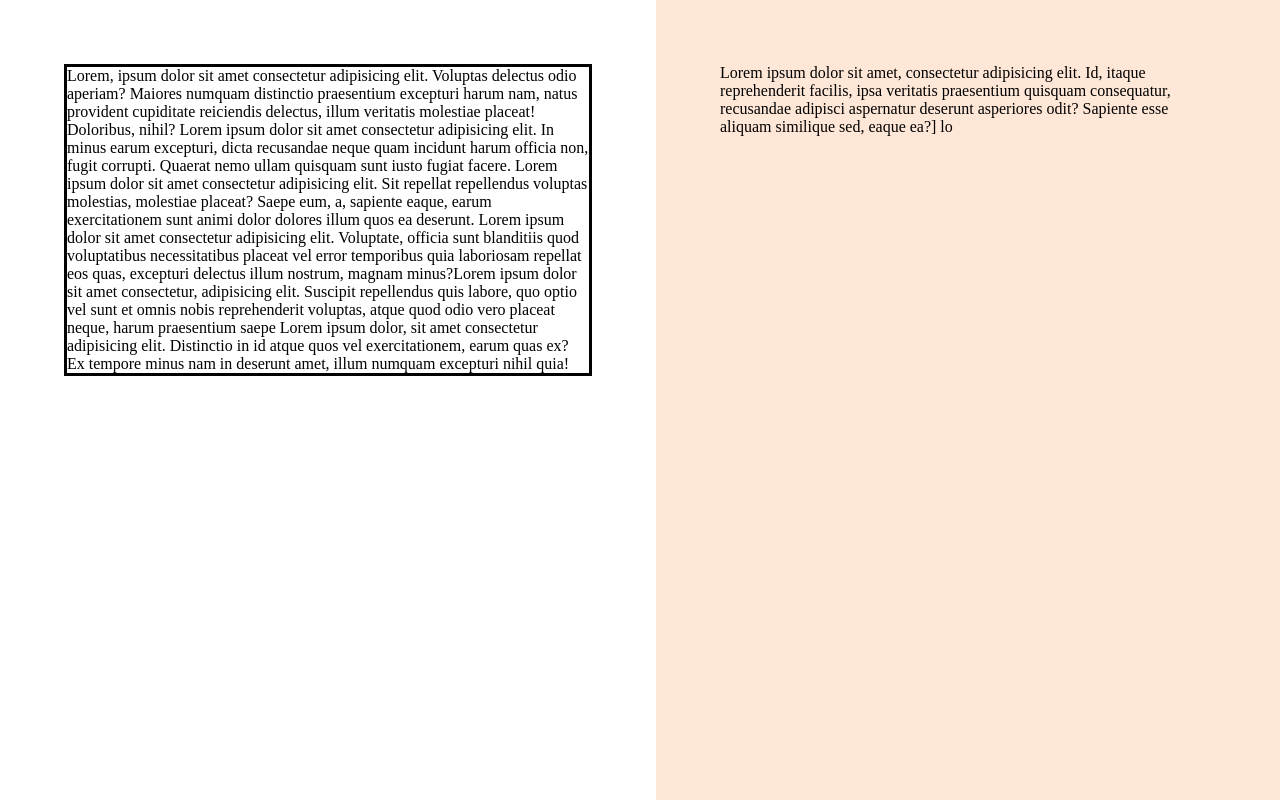
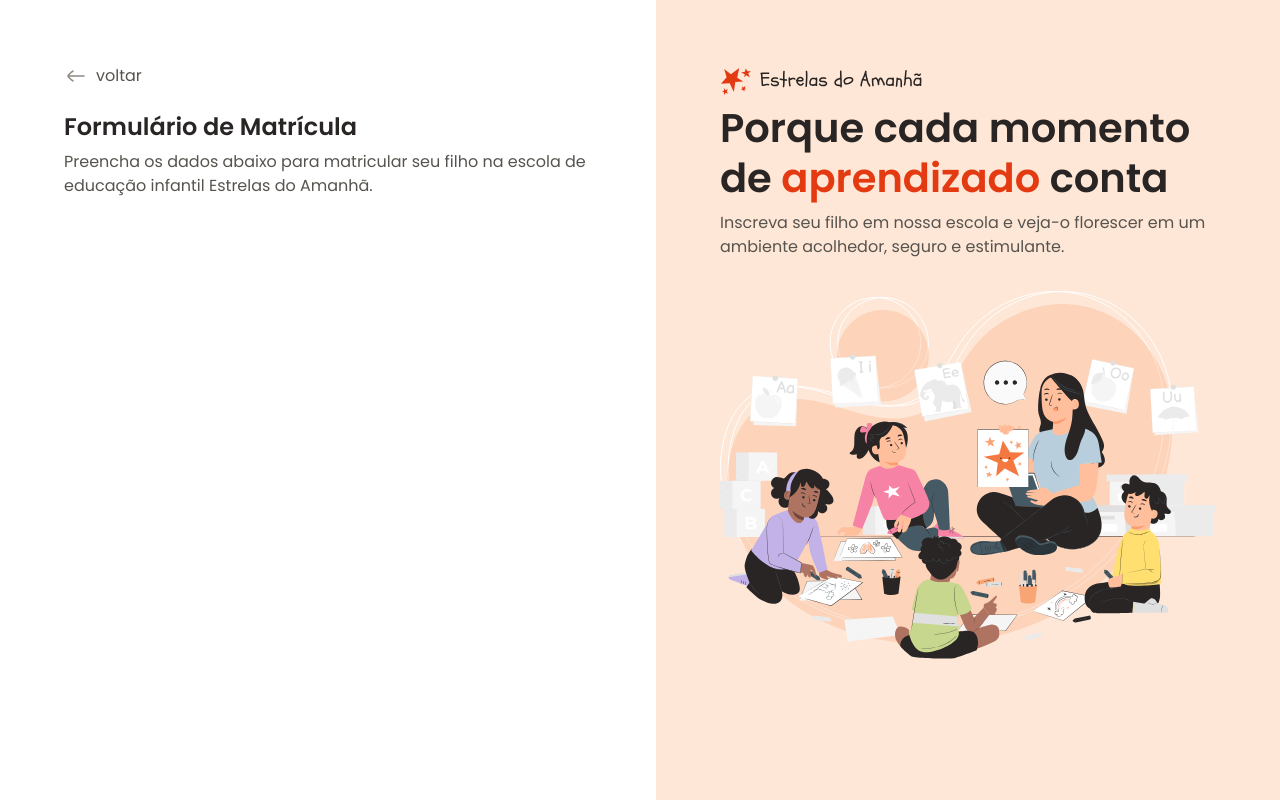
Before and after one commit to leonardodev91/Formul-rio-de-matricula, a plain HTML site: page index.html in a window 1280 px wide. Drawn offline with Linux system fonts and the light colour scheme.

Commit message:
Conteúdo aside e conteúdo inicial do main

```diff
--- a/index.html
+++ b/index.html
@@ -15,17 +15,31 @@
   <div id="app">
     <main>
       <div class="main-container">
-        Lorem, ipsum dolor sit amet consectetur adipisicing elit. Voluptas delectus odio aperiam? Maiores numquam distinctio praesentium excepturi harum nam, natus provident cupiditate reiciendis delectus, illum veritatis molestiae placeat! Doloribus, nihil? Lorem ipsum dolor sit amet consectetur adipisicing elit. In minus earum excepturi, dicta recusandae neque quam incidunt harum officia non, fugit corrupti. Quaerat nemo ullam quisquam sunt iusto fugiat facere.
-        Lorem ipsum dolor sit amet consectetur adipisicing elit. Sit repellat repellendus voluptas molestias, molestiae placeat? Saepe eum, a, sapiente eaque, earum exercitationem sunt animi dolor dolores illum quos ea deserunt.
-        Lorem ipsum dolor sit amet consectetur adipisicing elit. Voluptate, officia sunt blanditiis quod voluptatibus necessitatibus placeat vel error temporibus quia laboriosam repellat eos quas, excepturi delectus illum nostrum, magnam minus?Lorem ipsum dolor sit amet consectetur, adipisicing elit. Suscipit repellendus quis labore, quo optio vel sunt et omnis nobis reprehenderit voluptas, atque quod odio vero placeat neque, harum praesentium saepe
-        Lorem ipsum dolor, sit amet consectetur adipisicing elit. Distinctio in id atque quos vel exercitationem, earum quas ex? Ex tempore minus nam in deserunt amet, illum numquam excepturi nihil quia!
+        <div class="back">
+          <img src="assets/icons/arrow-left-02.png" alt="ícone de voltar">
+          <span>voltar</span>
+        </div>
+
+        <h1>Formulário de Matrícula</h1>
+        <p>Preencha os dados abaixo para matricular seu filho na escola de educação infantil Estrelas do Amanhã.</p>
       </div>
     </main>
 
     <aside>
       <div class="aside-container">
-        Lorem ipsum dolor sit amet, consectetur adipisicing elit. Id, itaque reprehenderit facilis, ipsa veritatis praesentium quisquam consequatur, recusandae adipisci aspernatur deserunt asperiores odit? Sapiente esse aliquam similique sed, eaque ea?]
-        lo
+        <header>
+          <img src="assets/logo.svg" alt="logo marca estrelas do amanhã">
+          <h2>
+            Porque cada momento de
+            <span>aprendizado</span>
+            conta
+          </h2>
+          <p>
+            Inscreva seu filho em nossa escola e veja-o florescer em um ambiente acolhedor, seguro e estimulante.
+          </p>
+        </header>
+
+        <img src="assets/Illustration.svg" alt="Imagem crianças estudando com a professora">
       </div>
     </aside>
   </div>
--- a/styles/global.css
+++ b/styles/global.css
@@ -12,7 +12,7 @@
   --txt-primary: #292524;
   --text-secondary: #57534E;
   --text-tertiary: #8F8881;
-  --text-highligth: #e43a12;
+  --text-highlight: #e43a12;
 
   --surface-primary: #FFFFFF;
   --surface-secondary: #fEE7D6;
@@ -24,4 +24,16 @@
 
 body {
   overflow: hidden;
+  font: var(--text);
+  color: var(--text-secondary);
+
 }
+
+h1, h2 {
+  color: var(--txt-primary);
+}
+
+img {
+  max-width: 100%;
+  height: auto;
+}
--- a/styles/layout.css
+++ b/styles/layout.css
@@ -13,8 +13,21 @@ main {
   & .main-container {
     max-width: 33rem;
     margin-left: auto;
-    border: solid;
+
   }
+
+  & .back {
+    display: flex;
+    align-items: center;
+    gap: .5rem;
+    margin-bottom: 1.5rem;
+  }
+
+  h1 {
+    font: 600 1.5rem/1.25 var(--font-family);
+    margin-bottom: .5rem;
+  }
+
 }
 
 aside {
@@ -23,5 +36,18 @@ aside {
 
   & .aside-container {
     max-width: 31rem;
+
+    & > img {
+      margin-top: 2rem;
+    }
+  }
+
+  & h2 {
+    font: 600 2.5rem/1.25 var(--font-family);
+    margin-bottom: .5rem;
+
+    & span {
+      color: var(--text-highlight);
+    }
   }
 }
```
